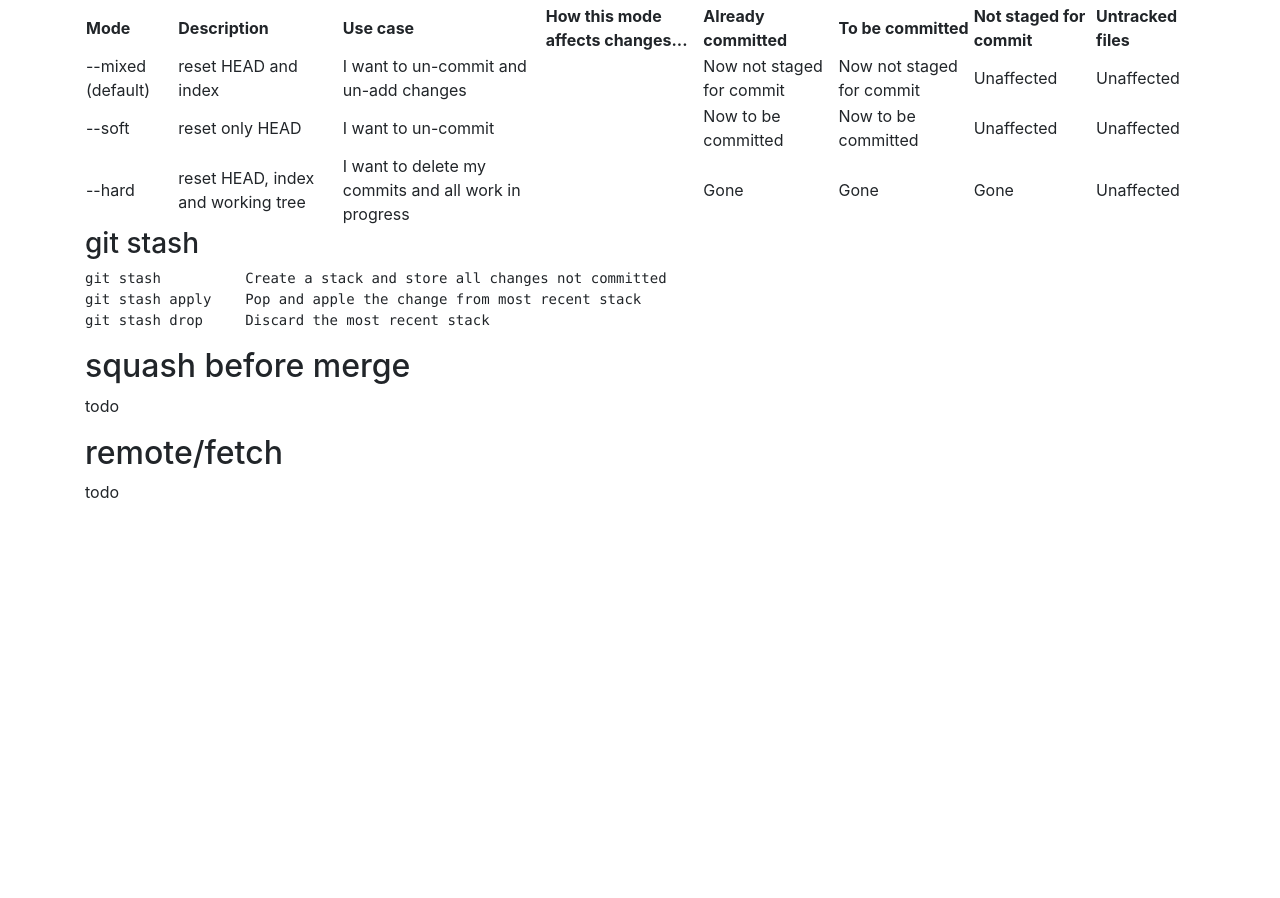
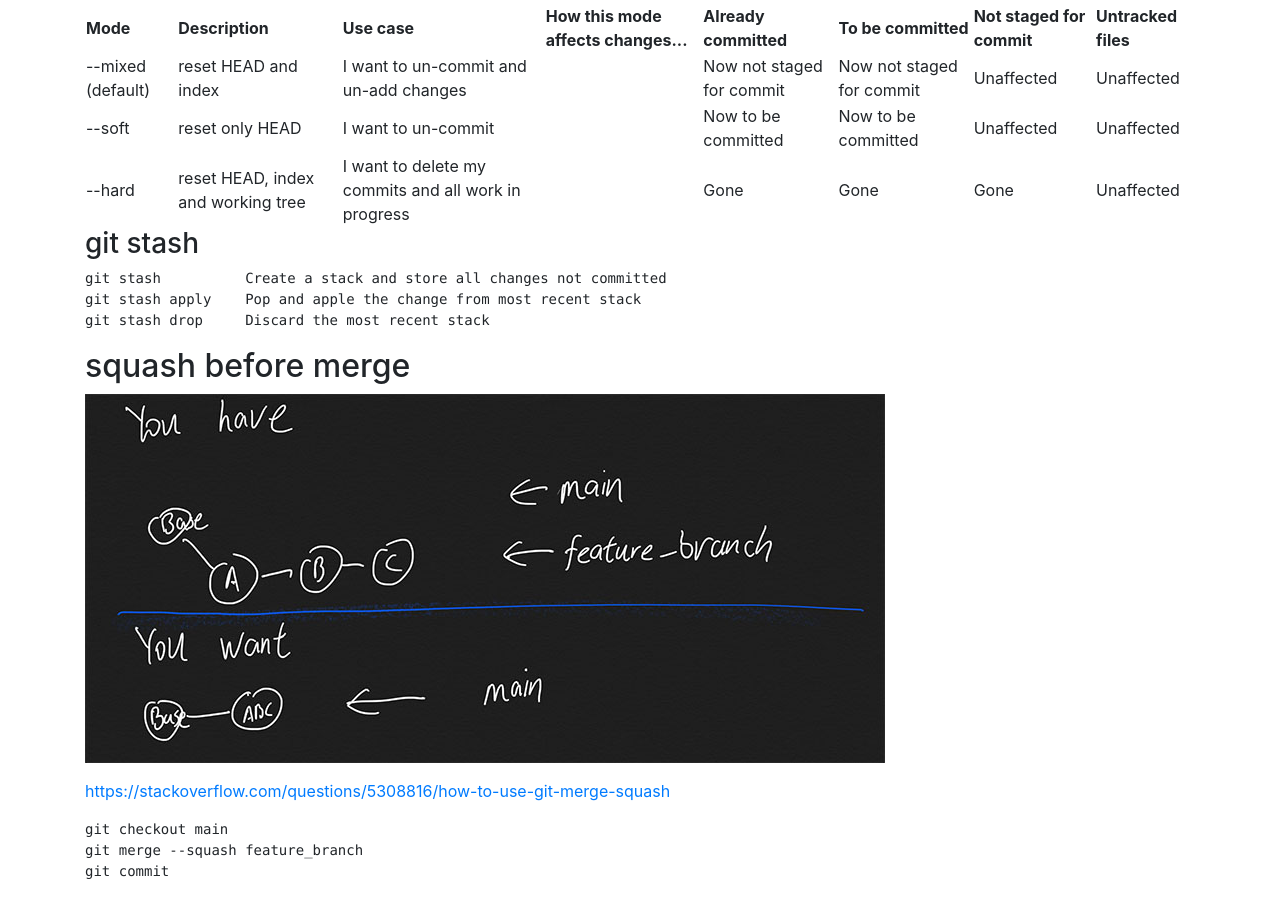
Before and after one commit to asvrada/blog, a Gatsby site: page /work-with-git-2/ in a window 1280 px wide. Shown: the part 835-1733 px from the top of the page. Before the commit the page ends 1355 px from the top, so only its background shows below. Built offline with nearby package versions, Linux system fonts and the light colour scheme; Gatsby itself is replaced by a stand-in of ours; some packages are replaced by stand-ins of ours; code samples lack their colours.

Commit message:
Finish git

````diff
--- a/content/blog/work-with-git-2.md
+++ b/content/blog/work-with-git-2.md
@@ -58,8 +58,12 @@ git stash drop     Discard the most recent stack
 
 ## squash before merge
 
-todo
+![git merge squash](../assets/images/work-with-git/git_merge_squash.jpg)
 
-## remote/fetch
+> https://stackoverflow.com/questions/5308816/how-to-use-git-merge-squash
 
-todo
+```
+git checkout main
+git merge --squash feature_branch
+git commit
+```
````
Also changed, not shown: content/assets/images/work-with-git/git_merge_squash.jpg (added).
